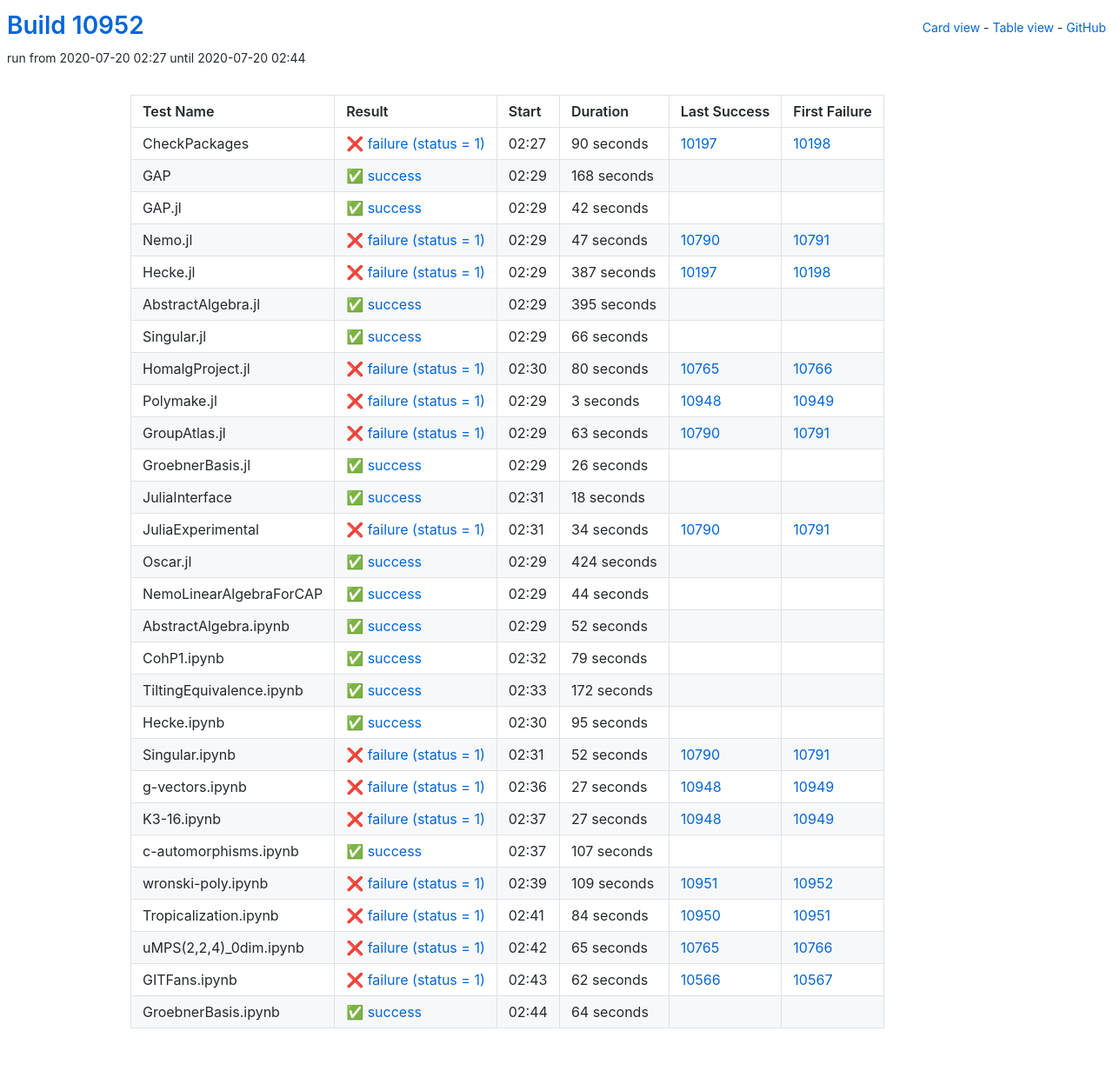
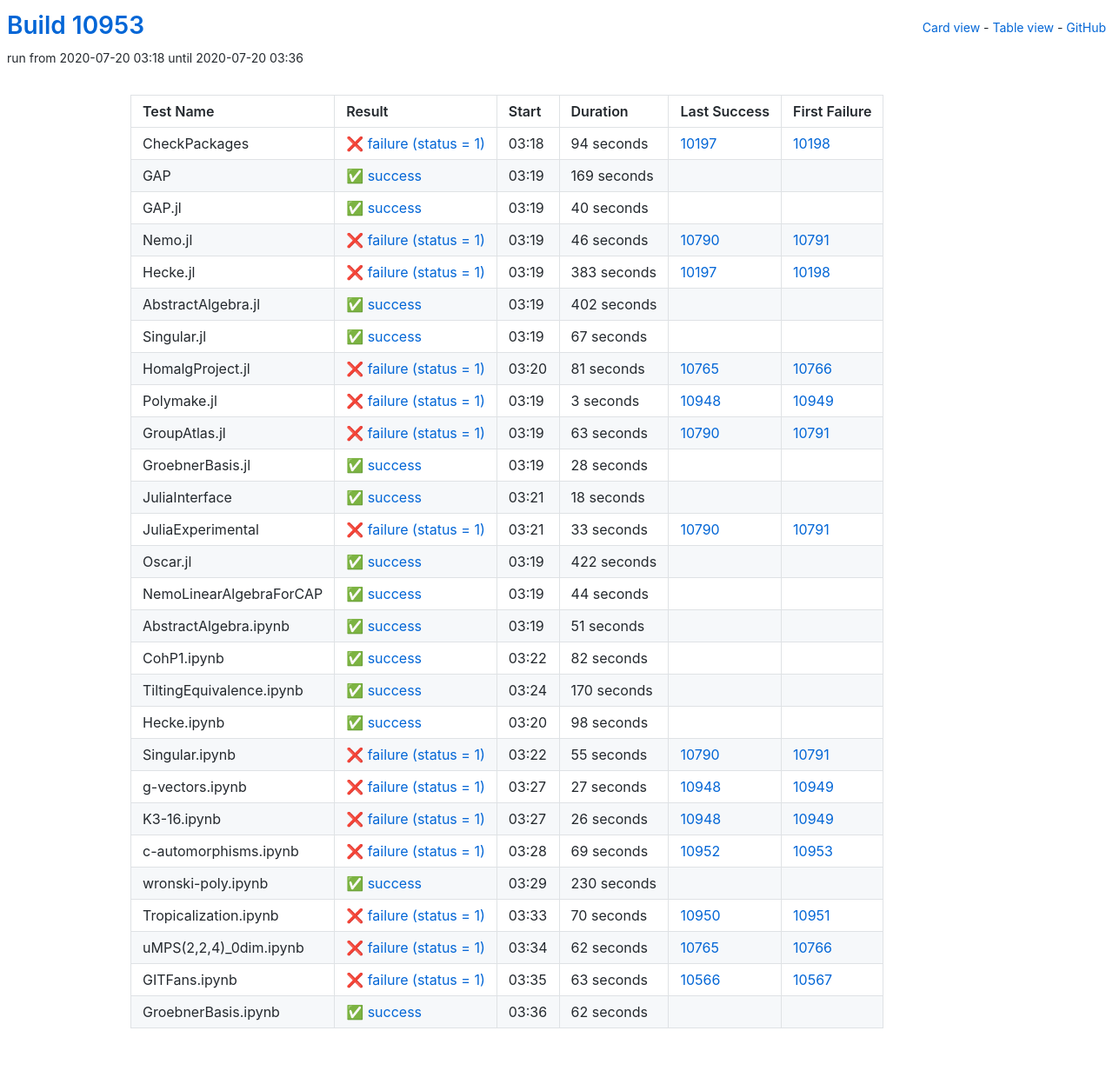
Before and after one commit to oscar-system/oscar-ci-status, a Jekyll site: the page built from table.html, in a window 1280 px wide. Shown: the whole page at 87% size. Built offline with Jekyll 4.4.1, drawn with Linux system fonts in a browser that asks for light colours.

Commit message:
Build #10953

```diff
--- a/_data/ci.yml
+++ b/_data/ci.yml
@@ -1,6 +1,6 @@
 ---
-build: 10952
-build_url: https://oscarci.mathematik.uni-kl.de/job/oscar/10952/
+build: 10953
+build_url: https://oscarci.mathematik.uni-kl.de/job/oscar/10953/
 job: oscar
 organization: oscar-system
 repo: oscar-ci-status
@@ -8,104 +8,104 @@
 tests:
 - name: CheckPackages
   id: checkpackages
-  log: https://oscarci.mathematik.uni-kl.de/job/oscar/10952/artifact/logs/build-10952/CheckPackages.log
-  start: 2020-07-20 02:27
+  log: https://oscarci.mathematik.uni-kl.de/job/oscar/10953/artifact/logs/build-10953/CheckPackages.log
+  start: 2020-07-20 03:18
   success: false
   exitcode: 1
   status: failure
-  duration: 90
+  duration: 94
   last_success: 10197
   last_success_url: https://oscarci.mathematik.uni-kl.de/job/oscar/10197/
   first_failure: 10198
   first_failure_url: https://oscarci.mathematik.uni-kl.de/job/oscar/10198/
 - name: GAP
   id: gap
-  log: https://oscarci.mathematik.uni-kl.de/job/oscar/10952/artifact/logs/build-10952/GAP.log
-  start: 2020-07-20 02:29
+  log: https://oscarci.mathematik.uni-kl.de/job/oscar/10953/artifact/logs/build-10953/GAP.log
+  start: 2020-07-20 03:19
   success: true
   exitcode: 0
   status: success
-  duration: 168
+  duration: 169
   last_success: false
   last_success_url:
   first_failure: false
   first_failure_url:
 - name: GAP.jl
   id: gap-jl
-  log: https://oscarci.mathematik.uni-kl.de/job/oscar/10952/artifact/logs/build-10952/GAP.jl.log
-  start: 2020-07-20 02:29
+  log: https://oscarci.mathematik.uni-kl.de/job/oscar/10953/artifact/logs/build-10953/GAP.jl.log
+  start: 2020-07-20 03:19
   success: true
   exitcode: 0
   status: success
-  duration: 42
+  duration: 40
   last_success: false
   last_success_url:
   first_failure: false
   first_failure_url:
 - name: Nemo.jl
   id: nemo-jl
-  log: https://oscarci.mathematik.uni-kl.de/job/oscar/10952/artifact/logs/build-10952/Nemo.jl.log
-  start: 2020-07-20 02:29
+  log: https://oscarci.mathematik.uni-kl.de/job/oscar/10953/artifact/logs/build-10953/Nemo.jl.log
+  start: 2020-07-20 03:19
   success: false
   exitcode: 1
   status: failure
-  duration: 47
+  duration: 46
   last_success: 10790
   last_success_url: https://oscarci.mathematik.uni-kl.de/job/oscar/10790/
   first_failure: 10791
   first_failure_url: https://oscarci.mathematik.uni-kl.de/job/oscar/10791/
 - name: Hecke.jl
   id: hecke-jl
-  log: https://oscarci.mathematik.uni-kl.de/job/oscar/10952/artifact/logs/build-10952/Hecke.jl.log
-  start: 2020-07-20 02:29
+  log: https://oscarci.mathematik.uni-kl.de/job/oscar/10953/artifact/logs/build-10953/Hecke.jl.log
+  start: 2020-07-20 03:19
   success: false
   exitcode: 1
   status: failure
-  duration: 387
+  duration: 383
   last_success: 10197
   last_success_url: https://oscarci.mathematik.uni-kl.de/job/oscar/10197/
   first_failure: 10198
   first_failure_url: https://oscarci.mathematik.uni-kl.de/job/oscar/10198/
 - name: AbstractAlgebra.jl
   id: abstractalgebra-jl
-  log: https://oscarci.mathematik.uni-kl.de/job/oscar/10952/artifact/logs/build-10952/AbstractAlgebra.jl.log
-  start: 2020-07-20 02:29
+  log: https://oscarci.mathematik.uni-kl.de/job/oscar/10953/artifact/logs/build-10953/AbstractAlgebra.jl.log
+  start: 2020-07-20 03:19
   success: true
   exitcode: 0
   status: success
-  duration: 395
+  duration: 402
   last_success: false
   last_success_url:
   first_failure: false
   first_failure_url:
 - name: Singular.jl
   id: singular-jl
-  log: https://oscarci.mathematik.uni-kl.de/job/oscar/10952/artifact/logs/build-10952/Singular.jl.log
-  start: 2020-07-20 02:29
+  log: https://oscarci.mathematik.uni-kl.de/job/oscar/10953/artifact/logs/build-10953/Singular.jl.log
+  start: 2020-07-20 03:19
   success: true
   exitcode: 0
   status: success
-  duration: 66
+  duration: 67
   last_success: false
   last_success_url:
   first_failure: false
   first_failure_url:
 - name: HomalgProject.jl
   id: homalgproject-jl
-  log: https://oscarci.mathematik.uni-kl.de/job/oscar/10952/artifact/logs/build-10952/HomalgProject.jl.log
-  start: 2020-07-20 02:30
+  log: https://oscarci.mathematik.uni-kl.de/job/oscar/10953/artifact/logs/build-10953/HomalgProject.jl.log
+  start: 2020-07-20 03:20
   success: false
   exitcode: 1
   status: failure
-  duration: 80
+  duration: 81
   last_success: 10765
   last_success_url: https://oscarci.mathematik.uni-kl.de/job/oscar/10765/
   first_failure: 10766
   first_failure_url: https://oscarci.mathematik.uni-kl.de/job/oscar/10766/
 - name: Polymake.jl
   id: polymake-jl
-  log: https://oscarci.mathematik.uni-kl.de/job/oscar/10952/artifact/logs/build-10952/Polymake.jl.log
-  start: 2020-07-20 02:29
+  log: https://oscarci.mathematik.uni-kl.de/job/oscar/10953/artifact/logs/build-10953/Polymake.jl.log
+  start: 2020-07-20 03:19
   success: false
   exitcode: 1
   status: failure
@@ -116,8 +116,8 @@
   first_failure_url: https://oscarci.mathematik.uni-kl.de/job/oscar/10949/
 - name: GroupAtlas.jl
   id: groupatlas-jl
-  log: https://oscarci.mathematik.uni-kl.de/job/oscar/10952/artifact/logs/build-10952/GroupAtlas.jl.log
-  start: 2020-07-20 02:29
+  log: https://oscarci.mathematik.uni-kl.de/job/oscar/10953/artifact/logs/build-10953/GroupAtlas.jl.log
+  start: 2020-07-20 03:19
   success: false
   exitcode: 1
   status: failure
@@ -128,20 +128,20 @@
   first_failure_url: https://oscarci.mathematik.uni-kl.de/job/oscar/10791/
 - name: GroebnerBasis.jl
   id: groebnerbasis-jl
-  log: https://oscarci.mathematik.uni-kl.de/job/oscar/10952/artifact/logs/build-10952/GroebnerBasis.jl.log
-  start: 2020-07-20 02:29
+  log: https://oscarci.mathematik.uni-kl.de/job/oscar/10953/artifact/logs/build-10953/GroebnerBasis.jl.log
+  start: 2020-07-20 03:19
   success: true
   exitcode: 0
   status: success
-  duration: 26
+  duration: 28
   last_success: false
   last_success_url:
   first_failure: false
   first_failure_url:
 - name: JuliaInterface
   id: juliainterface
-  log: https://oscarci.mathematik.uni-kl.de/job/oscar/10952/artifact/logs/build-10952/JuliaInterface.log
-  start: 2020-07-20 02:31
+  log: https://oscarci.mathematik.uni-kl.de/job/oscar/10953/artifact/logs/build-10953/JuliaInterface.log
+  start: 2020-07-20 03:21
   success: true
   exitcode: 0
   status: success
@@ -152,32 +152,32 @@
   first_failure_url:
 - name: JuliaExperimental
   id: juliaexperimental
-  log: https://oscarci.mathematik.uni-kl.de/job/oscar/10952/artifact/logs/build-10952/JuliaExperimental.log
-  start: 2020-07-20 02:31
+  log: https://oscarci.mathematik.uni-kl.de/job/oscar/10953/artifact/logs/build-10953/JuliaExperimental.log
+  start: 2020-07-20 03:21
   success: false
   exitcode: 1
   status: failure
-  duration: 34
+  duration: 33
   last_success: 10790
   last_success_url: https://oscarci.mathematik.uni-kl.de/job/oscar/10790/
   first_failure: 10791
   first_failure_url: https://oscarci.mathematik.uni-kl.de/job/oscar/10791/
 - name: Oscar.jl
   id: oscar-jl
-  log: https://oscarci.mathematik.uni-kl.de/job/oscar/10952/artifact/logs/build-10952/Oscar.jl.log
-  start: 2020-07-20 02:29
+  log: https://oscarci.mathematik.uni-kl.de/job/oscar/10953/artifact/logs/build-10953/Oscar.jl.log
+  start: 2020-07-20 03:19
   success: true
   exitcode: 0
   status: success
-  duration: 424
+  duration: 422
   last_success: false
   last_success_url:
   first_failure: false
   first_failure_url:
 - name: NemoLinearAlgebraForCAP
   id: nemolinearalgebraforcap
-  log: https://oscarci.mathematik.uni-kl.de/job/oscar/10952/artifact/logs/build-10952/NemoLinearAlgebraForCAP.log
-  start: 2020-07-20 02:29
+  log: https://oscarci.mathematik.uni-kl.de/job/oscar/10953/artifact/logs/build-10953/NemoLinearAlgebraForCAP.log
+  start: 2020-07-20 03:19
   success: true
   exitcode: 0
   status: success
@@ -188,68 +188,68 @@
   first_failure_url:
 - name: AbstractAlgebra.ipynb
   id: abstractalgebra-ipynb
-  log: https://oscarci.mathematik.uni-kl.de/job/oscar/10952/artifact/logs/build-10952/AbstractAlgebra.ipynb.log
-  start: 2020-07-20 02:29
+  log: https://oscarci.mathematik.uni-kl.de/job/oscar/10953/artifact/logs/build-10953/AbstractAlgebra.ipynb.log
+  start: 2020-07-20 03:19
   success: true
   exitcode: 0
   status: success
-  duration: 52
+  duration: 51
   last_success: false
   last_success_url:
   first_failure: false
   first_failure_url:
 - name: CohP1.ipynb
   id: cohp1-ipynb
-  log: https://oscarci.mathematik.uni-kl.de/job/oscar/10952/artifact/logs/build-10952/CohP1.ipynb.log
-  start: 2020-07-20 02:32
+  log: https://oscarci.mathematik.uni-kl.de/job/oscar/10953/artifact/logs/build-10953/CohP1.ipynb.log
+  start: 2020-07-20 03:22
   success: true
   exitcode: 0
   status: success
-  duration: 79
+  duration: 82
   last_success: false
   last_success_url:
   first_failure: false
   first_failure_url:
 - name: TiltingEquivalence.ipynb
   id: tiltingequivalence-ipynb
-  log: https://oscarci.mathematik.uni-kl.de/job/oscar/10952/artifact/logs/build-10952/TiltingEquivalence.ipynb.log
-  start: 2020-07-20 02:33
+  log: https://oscarci.mathematik.uni-kl.de/job/oscar/10953/artifact/logs/build-10953/TiltingEquivalence.ipynb.log
+  start: 2020-07-20 03:24
   success: true
   exitcode: 0
   status: success
-  duration: 172
+  duration: 170
   last_success: false
   last_success_url:
   first_failure: false
   first_failure_url:
 - name: Hecke.ipynb
   id: hecke-ipynb
-  log: https://oscarci.mathematik.uni-kl.de/job/oscar/10952/artifact/logs/build-10952/Hecke.ipynb.log
-  start: 2020-07-20 02:30
+  log: https://oscarci.mathematik.uni-kl.de/job/oscar/10953/artifact/logs/build-10953/Hecke.ipynb.log
+  start: 2020-07-20 03:20
   success: true
   exitcode: 0
   status: success
-  duration: 95
+  duration: 98
   last_success: false
   last_success_url:
   first_failure: false
   first_failure_url:
 - name: Singular.ipynb
   id: singular-ipynb
-  log: https://oscarci.mathematik.uni-kl.de/job/oscar/10952/artifact/logs/build-10952/Singular.ipynb.log
-  start: 2020-07-20 02:31
+  log: https://oscarci.mathematik.uni-kl.de/job/oscar/10953/artifact/logs/build-10953/Singular.ipynb.log
+  start: 2020-07-20 03:22
   success: false
   exitcode: 1
   status: failure
-  duration: 52
+  duration: 55
   last_success: 10790
   last_success_url: https://oscarci.mathematik.uni-kl.de/job/oscar/10790/
   first_failure: 10791
   first_failure_url: https://oscarci.mathematik.uni-kl.de/job/oscar/10791/
 - name: g-vectors.ipynb
   id: g-vectors-ipynb
-  log: https://oscarci.mathematik.uni-kl.de/job/oscar/10952/artifact/logs/build-10952/g-vectors.ipynb.log
-  start: 2020-07-20 02:36
+  log: https://oscarci.mathematik.uni-kl.de/job/oscar/10953/artifact/logs/build-10953/g-vectors.ipynb.log
+  start: 2020-07-20 03:27
   success: false
   exitcode: 1
   status: failure
@@ -260,84 +260,84 @@
   first_failure_url: https://oscarci.mathematik.uni-kl.de/job/oscar/10949/
 - name: K3-16.ipynb
   id: k3-16-ipynb
-  log: https://oscarci.mathematik.uni-kl.de/job/oscar/10952/artifact/logs/build-10952/K3-16.ipynb.log
-  start: 2020-07-20 02:37
+  log: https://oscarci.mathematik.uni-kl.de/job/oscar/10953/artifact/logs/build-10953/K3-16.ipynb.log
+  start: 2020-07-20 03:27
   success: false
   exitcode: 1
   status: failure
-  duration: 27
+  duration: 26
   last_success: 10948
   last_success_url: https://oscarci.mathematik.uni-kl.de/job/oscar/10948/
   first_failure: 10949
   first_failure_url: https://oscarci.mathematik.uni-kl.de/job/oscar/10949/
 - name: c-automorphisms.ipynb
   id: c-automorphisms-ipynb
-  log: https://oscarci.mathematik.uni-kl.de/job/oscar/10952/artifact/logs/build-10952/c-automorphisms.ipynb.log
-  start: 2020-07-20 02:37
+  log: https://oscarci.mathematik.uni-kl.de/job/oscar/10953/artifact/logs/build-10953/c-automorphisms.ipynb.log
+  start: 2020-07-20 03:28
+  success: false
+  exitcode: 1
+  status: failure
+  duration: 69
+  last_success: 10952
+  last_success_url: https://oscarci.mathematik.uni-kl.de/job/oscar/10952/
+  first_failure: 10953
+  first_failure_url: https://oscarci.mathematik.uni-kl.de/job/oscar/10953/
+- name: wronski-poly.ipynb
+  id: wronski-poly-ipynb
+  log: https://oscarci.mathematik.uni-kl.de/job/oscar/10953/artifact/logs/build-10953/wronski-poly.ipynb.log
+  start: 2020-07-20 03:29
   success: true
   exitcode: 0
   status: success
-  duration: 107
+  duration: 230
   last_success: false
   last_success_url:
   first_failure: false
   first_failure_url:
-- name: wronski-poly.ipynb
-  id: wronski-poly-ipynb
-  log: https://oscarci.mathematik.uni-kl.de/job/oscar/10952/artifact/logs/build-10952/wronski-poly.ipynb.log
-  start: 2020-07-20 02:39
+- name: Tropicalization.ipynb
+  id: tropicalization-ipynb
+  log: https://oscarci.mathematik.uni-kl.de/job/oscar/10953/artifact/logs/build-10953/Tropicalization.ipynb.log
+  start: 2020-07-20 03:33
   success: false
   exitcode: 1
   status: failure
-  duration: 109
-  last_success: 10951
-  last_success_url: https://oscarci.mathematik.uni-kl.de/job/oscar/10951/
-  first_failure: 10952
-  first_failure_url: https://oscarci.mathematik.uni-kl.de/job/oscar/10952/
-- name: Tropicalization.ipynb
-  id: tropicalization-ipynb
-  log: https://oscarci.mathematik.uni-kl.de/job/oscar/10952/artifact/logs/build-10952/Tropicalization.ipynb.log
-  start: 2020-07-20 02:41
-  success: false
-  exitcode: 1
-  status: failure
-  duration: 84
+  duration: 70
   last_success: 10950
   last_success_url: https://oscarci.mathematik.uni-kl.de/job/oscar/10950/
   first_failure: 10951
   first_failure_url: https://oscarci.mathematik.uni-kl.de/job/oscar/10951/
 - name: uMPS(2,2,4)_0dim.ipynb
   id: umps-2-2-4-0dim-ipynb
-  log: https://oscarci.mathematik.uni-kl.de/job/oscar/10952/artifact/logs/build-10952/uMPS-2-2-4-_0dim.ipynb.log
-  start: 2020-07-20 02:42
+  log: https://oscarci.mathematik.uni-kl.de/job/oscar/10953/artifact/logs/build-10953/uMPS-2-2-4-_0dim.ipynb.log
+  start: 2020-07-20 03:34
   success: false
   exitcode: 1
   status: failure
-  duration: 65
+  duration: 62
   last_success: 10765
   last_success_url: https://oscarci.mathematik.uni-kl.de/job/oscar/10765/
   first_failure: 10766
   first_failure_url: https://oscarci.mathematik.uni-kl.de/job/oscar/10766/
 - name: GITFans.ipynb
   id: gitfans-ipynb
-  log: https://oscarci.mathematik.uni-kl.de/job/oscar/10952/artifact/logs/build-10952/GITFans.ipynb.log
-  start: 2020-07-20 02:43
+  log: https://oscarci.mathematik.uni-kl.de/job/oscar/10953/artifact/logs/build-10953/GITFans.ipynb.log
+  start: 2020-07-20 03:35
   success: false
   exitcode: 1
   status: failure
-  duration: 62
+  duration: 63
   last_success: 10566
   last_success_url: https://oscarci.mathematik.uni-kl.de/job/oscar/10566/
   first_failure: 10567
   first_failure_url: https://oscarci.mathematik.uni-kl.de/job/oscar/10567/
 - name: GroebnerBasis.ipynb
   id: groebnerbasis-ipynb
-  log: https://oscarci.mathematik.uni-kl.de/job/oscar/10952/artifact/logs/build-10952/GroebnerBasis.ipynb.log
-  start: 2020-07-20 02:44
+  log: https://oscarci.mathematik.uni-kl.de/job/oscar/10953/artifact/logs/build-10953/GroebnerBasis.ipynb.log
+  start: 2020-07-20 03:36
   success: true
   exitcode: 0
   status: success
-  duration: 64
+  duration: 62
   last_success: false
   last_success_url:
   first_failure: false
```
Also changed, not shown: README.md.
